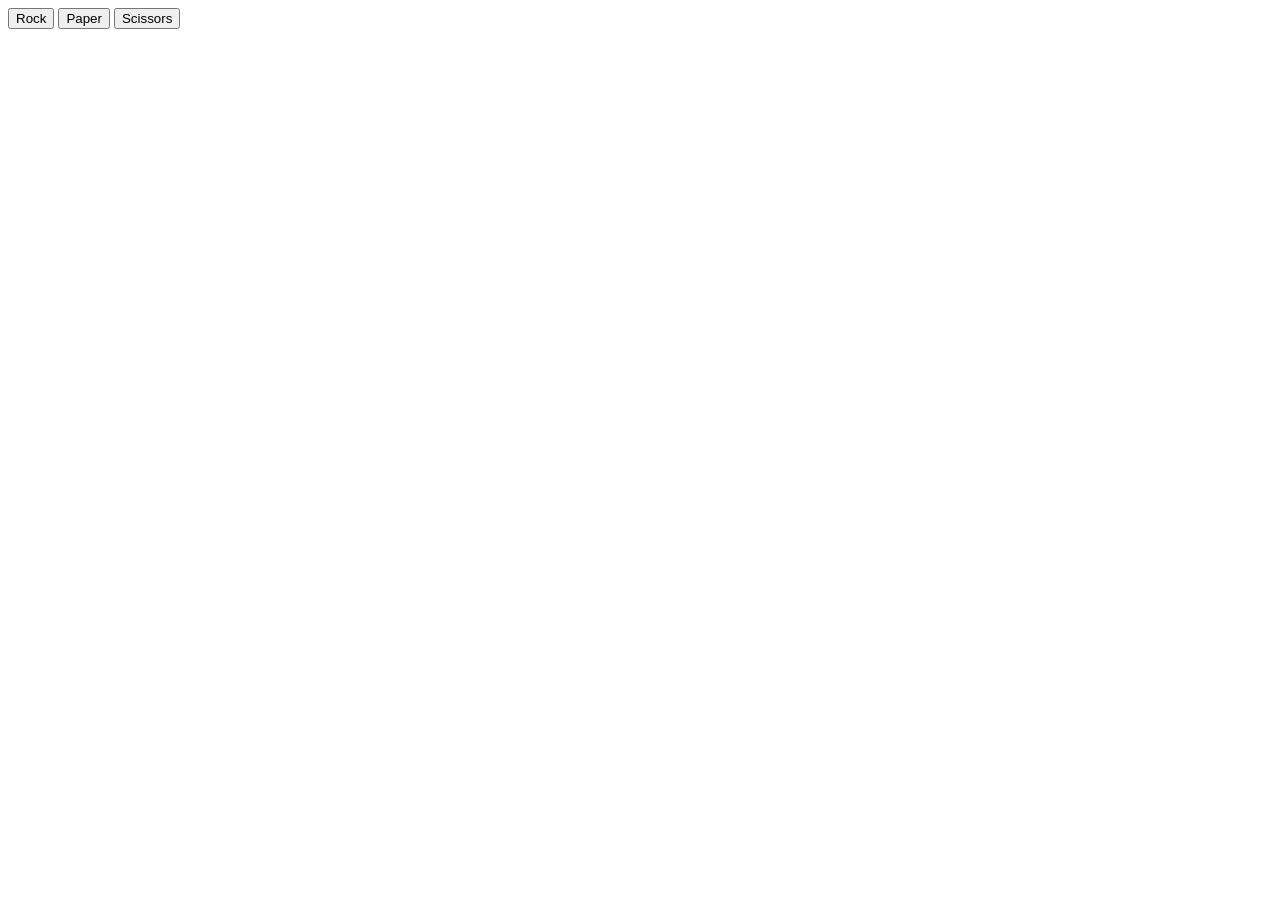
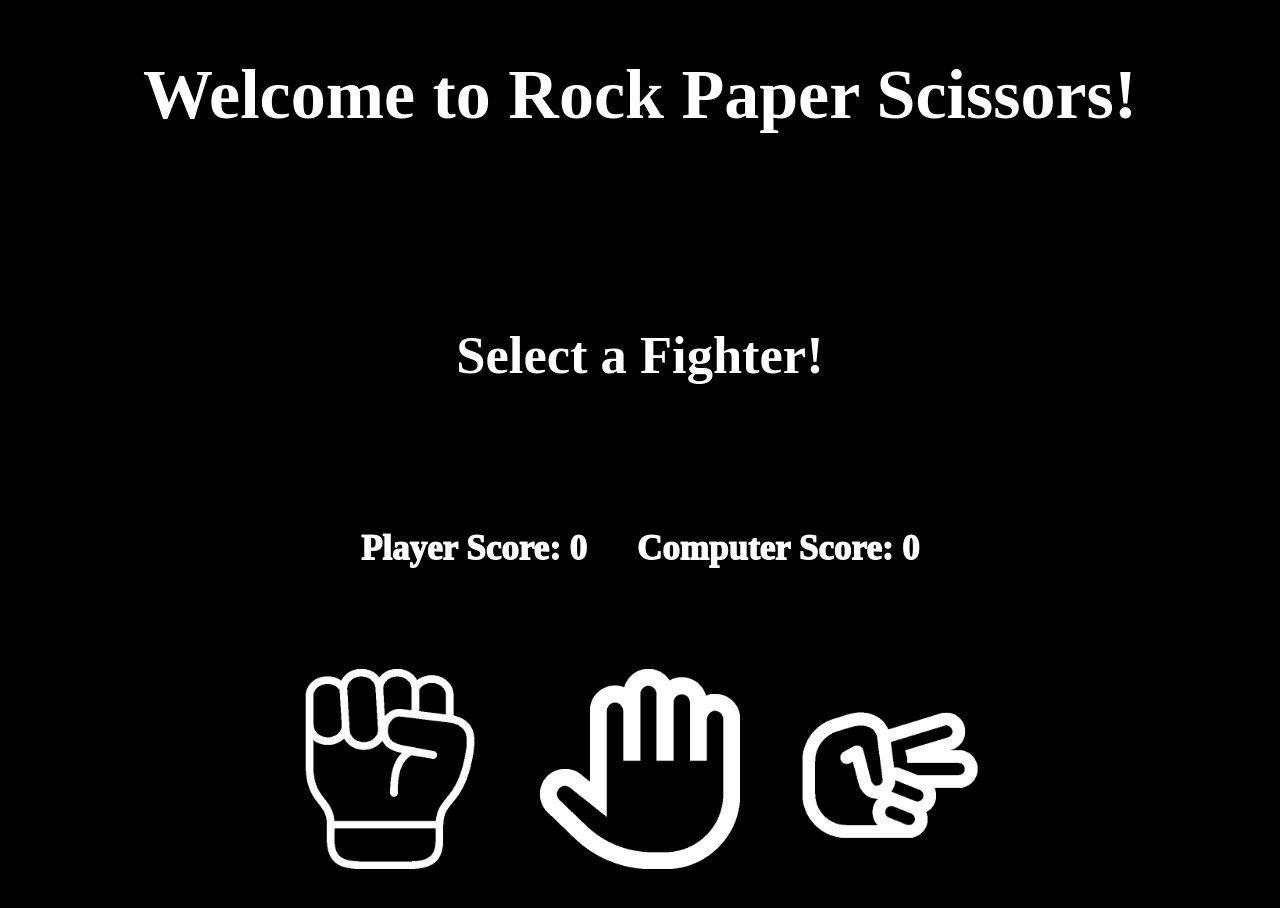
Before and after one commit to JohnFerrancol/odin-rock-paper-scissors, a plain HTML site: page index.html in a window 1280 px wide. Before the commit the page ends 800 px from the top, so only its background shows below. Drawn offline with Linux system fonts and the light colour scheme; a web font is replaced by a local one.

Commit message:
Added styling to the UI

```diff
--- a/index.html
+++ b/index.html
@@ -4,14 +4,26 @@
     <meta charset="UTF-8" />
     <meta name="viewport" content="width=device-width, initial-scale=1.0" />
     <title>Rock, Paper, Scissors</title>
+    <link rel="preconnect" href="https://fonts.googleapis.com" />
+    <link rel="preconnect" href="https://fonts.gstatic.com" crossorigin />
+    <link
+      href="https://fonts.googleapis.com/css2?family=Doto:wght@100..900&display=swap"
+      rel="stylesheet"
+    />
     <script src="./script.js" defer></script>
+    <link rel="stylesheet" href="style.css" />
   </head>
   <body>
-    <div class="current-score"></div>
+    <h1>Welcome to Rock Paper Scissors!</h1>
+    <h2>Select a Fighter!</h2>
+    <div class="current-scores">
+      <div id="human-score">Player Score: 0</div>
+      <div id="computer-score">Computer Score: 0</div>
+    </div>
     <div class="btn-group">
-      <button id="rock">Rock</button>
-      <button id="paper">Paper</button>
-      <button id="scissors">Scissors</button>
+      <input type="image" src="./images/rock.png" id="rock" />
+      <input type="image" src="./images/paper.png" id="paper" />
+      <input type="image" src="./images/scissors.png" id="rock" />
     </div>
     <div class="results"></div>
   </body>
--- a/script.js
+++ b/script.js
@@ -1,7 +1,9 @@
 // Keep track of player's score
 let humanScore = 0;
 let computerScore = 0;
-const currentScore = document.querySelector(".current-score");
+const currentScore = document.querySelector(".current-scores");
+const humanScoreDisplay = document.querySelector("#human-score");
+const computerScoreDisplay = document.querySelector("#computer-score");
 const btnGroup = document.querySelector(".btn-group");
 const results = document.querySelector(".results");
 
@@ -56,7 +58,8 @@ function playRound(humanChoice, computerChoice) {
   }
 
   // Display the current score
-  currentScore.textContent = `Current Score: \nPlayer Score = ${humanScore} \nComputer Score = ${computerScore}`;
+  humanScoreDisplay.textContent = `Player Score: ${humanScore}`;
+  computerScoreDisplay.textContent = `Computer Score: ${computerScore}`;
 }
 
 // Play a game which has 5 rounds and declare a winner at the end
@@ -90,7 +93,8 @@ function playGame() {
 
 function endGame(result) {
   currentScore.innerHTML = `<h1>YOU ${result}</h1>
-   <p>Final Score: \nPlayer Score = ${humanScore} \nComputer Score = ${computerScore}</p>`;
+   <p>Final Score: Player Score = ${humanScore}, Computer Score = ${computerScore}</p>`;
+  currentScore.setAttribute("style", "flex-direction: column");
 
   btnGroup.remove();
   results.remove();
@@ -98,7 +102,7 @@ function endGame(result) {
   // Create a new button to let the user play again
   const playAgainBtn = document.createElement("button");
   playAgainBtn.textContent = "Play Again";
-  document.body.appendChild(playAgainBtn);
+  currentScore.appendChild(playAgainBtn);
 
   // Reload the webpage when the play again button is pressed
   playAgainBtn.addEventListener("click", () => {
--- /dev/null
+++ b/style.css
@@ -0,0 +1,40 @@
+body {
+  color: white;
+  background-color: black;
+  font-family: "Doto", san-serif;
+  font-weight: 1000;
+  display: flex;
+  flex-direction: column;
+  align-items: center;
+  justify-content: center;
+  gap: 100px;
+  font-size: 35px;
+}
+
+input {
+  height: 200px;
+  width: auto;
+}
+
+.current-scores button {
+  color: white;
+  background-color: black;
+  font-family: "Doto", san-serif;
+  font-weight: 1000;
+  font-size: 35px;
+  border: 2px white solid;
+  border-radius: 10px;
+  padding: 5px 15px;
+}
+
+.current-scores {
+  display: flex;
+  justify-content: center;
+  align-items: center;
+  gap: 50px;
+}
+
+.btn-group {
+  display: flex;
+  gap: 50px;
+}
```
Also changed, not shown: images/paper.png (added), images/rock.png (added), images/scissors.png (added).
